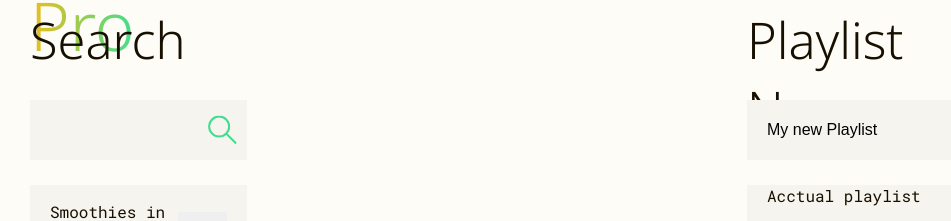
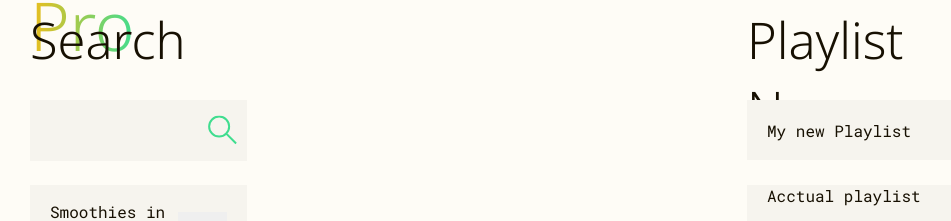
Before and after one commit to Joshua-Bernard/playlist-pro, a React app: page / in a window 1280 px wide. Shown: the part 121-342 px from the top of the page, without its empty margins (128-1079 px from the left). Built offline with nearby package versions, Linux system fonts and the light colour scheme; the HTML template or start-up script is replaced by a standard one.

Commit message:
Added font styles directly to each CSS files

```diff
--- a/src/components/PlaylistName/PlaylistName.module.css
+++ b/src/components/PlaylistName/PlaylistName.module.css
@@ -1,8 +1,12 @@
 .playlistTitle {
-grid-area: playlistTitle;
+  grid-area: playlistTitle;
 }
 
-.playlistName{
+.playlistName {
+  font-family: "Roboto Mono", serif;
+  font-optical-sizing: auto;
+  font-style: normal;
+  color: var(--Text);
   grid-area: PlaylistNameInput;
   background-color: var(--secondaryBackground);
 
--- a/src/components/SearchBar/SearchBar.module.css
+++ b/src/components/SearchBar/SearchBar.module.css
@@ -3,8 +3,13 @@
 }
 
 .searchInput {
+  font-family: "Roboto Mono", serif;
+  font-optical-sizing: auto;
+  font-style: normal;
+  color: var(--Text);
   width: 100%;
   background-color: var(--secondaryBackground);
+
 }
 
 .searchInputContainer {
```
